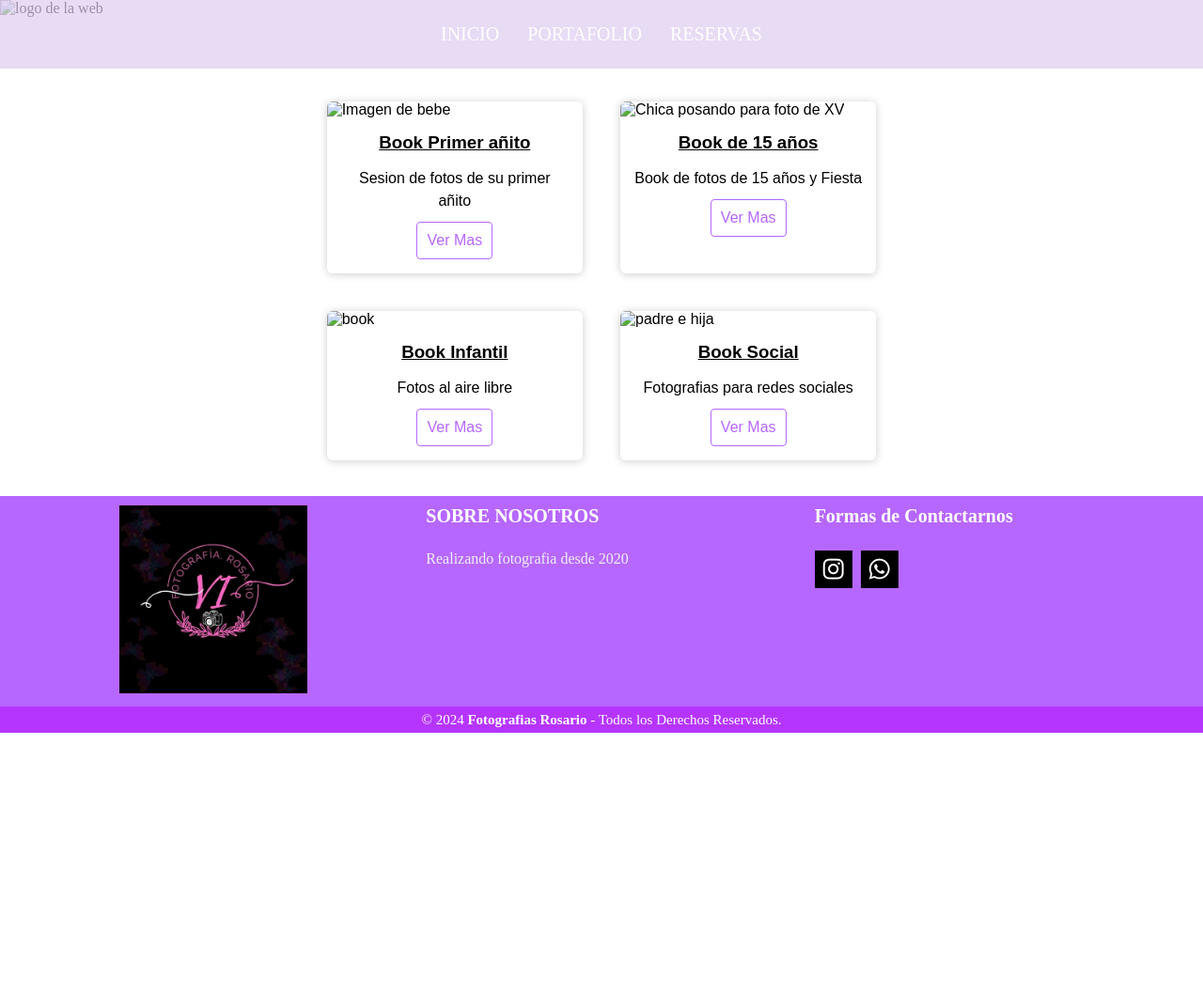
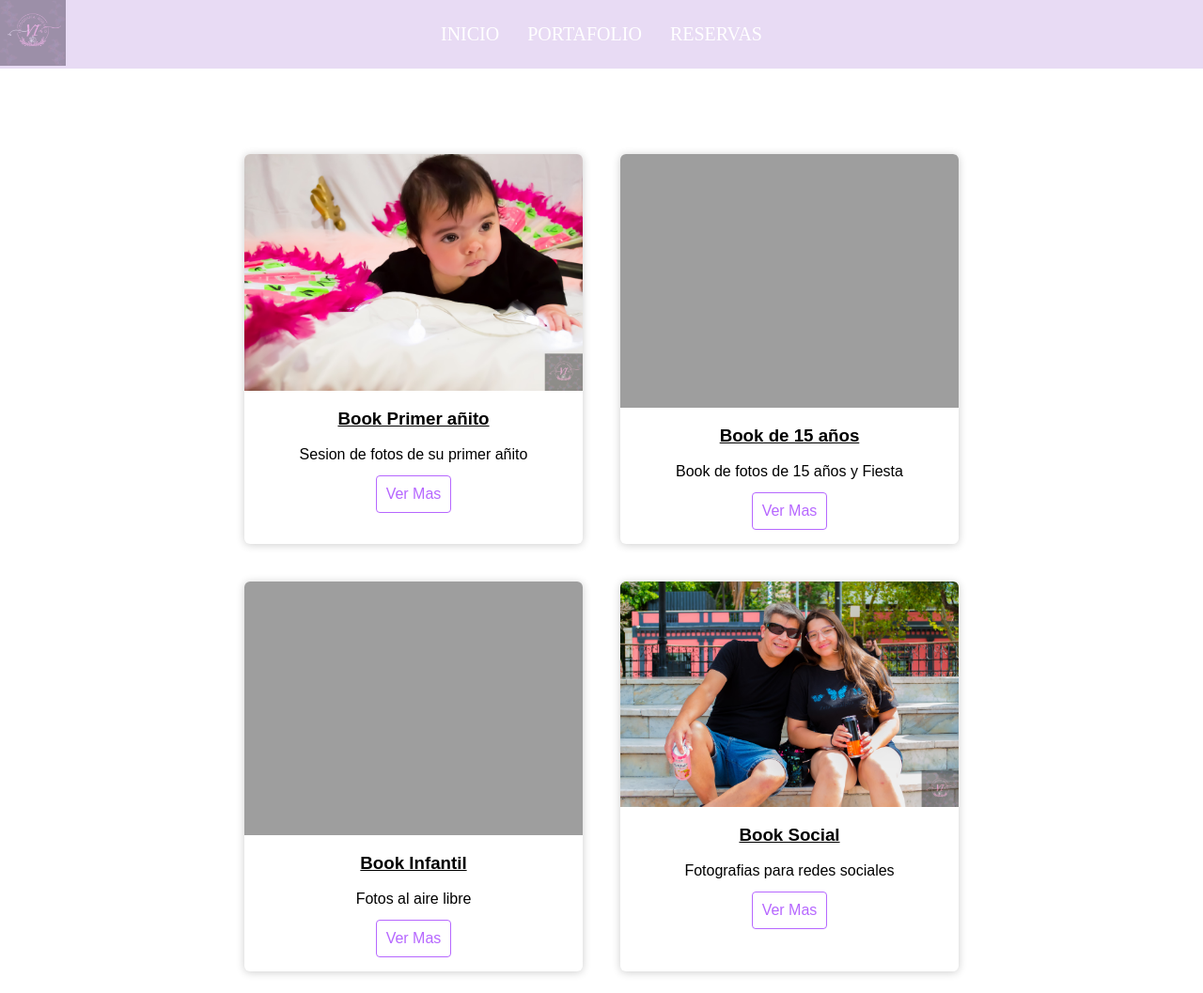
Before and after one commit to LaChispa10/FotografiaRosario, a plain HTML site: page Portafolio.html in a window 1280 px wide. Shown: the top 1057 px of the page at 94% size. Before the commit the page ends 800 px from the top, so only its background shows below. Drawn offline with Linux system fonts and the light colour scheme; the site is published under a folder, as on GitHub Pages, so addresses that start at the root find nothing.

Commit message:
Update Portafolio.html

```diff
--- a/Portafolio.html
+++ b/Portafolio.html
@@ -14,7 +14,7 @@
         <header>
 
             <div class="logo">
-                <img src="/Fotos/logo.jpeg" alt="logo de la web" class="logo-img">
+                <img src="Fotos/logo.jpeg" alt="logo de la web" class="logo-img">
             </div>
      <nav>
 
@@ -36,7 +36,7 @@
      <div class="contenedor">
         <div class="card">
             <figure>
-                <img src="/Fotos/olivia.jpg" alt="Imagen de bebe">
+                <img src="Fotos/olivia.jpg" alt="Imagen de bebe">
             </figure>
 
           <div class="contenido">
@@ -50,7 +50,7 @@
 
         <div class="card">
              <figure>
-                 <img src="/Fotos/martu.JPG" alt="Chica posando para foto de XV">
+                 <img src="Fotos/martu.JPG" alt="Chica posando para foto de XV">
              </figure>
             <div class="contenido">
                 <h3>Book de 15 años</h3>
@@ -66,7 +66,7 @@
 
            <div class="card">
              <figure>
-                 <img src="/Fotos/tina.JPG" alt="book">
+                 <img src="Fotos/tina.JPG" alt="book">
              </figure>
             <div class="contenido">
                 <h3>Book Infantil</h3>
@@ -79,7 +79,7 @@
 
           <div class="card">
              <figure>
-             <img src="/Fotos/richard.jpg" alt="padre e hija">
+             <img src="Fotos/richard.jpg" alt="padre e hija">
              </figure>
              <div class="contenido">
             <h3>Book Social</h3>
@@ -103,7 +103,7 @@
      <div class="gru1">
          <div class="box">
              <figure>
-                 <a href="#"> <img src="./Fotos/logo.jpeg" alt="logo"></a>
+                 <a href="#"> <img src="Fotos/logo.jpeg" alt="logo"></a>
              </figure>
          </div>
          <div class="box">
```
